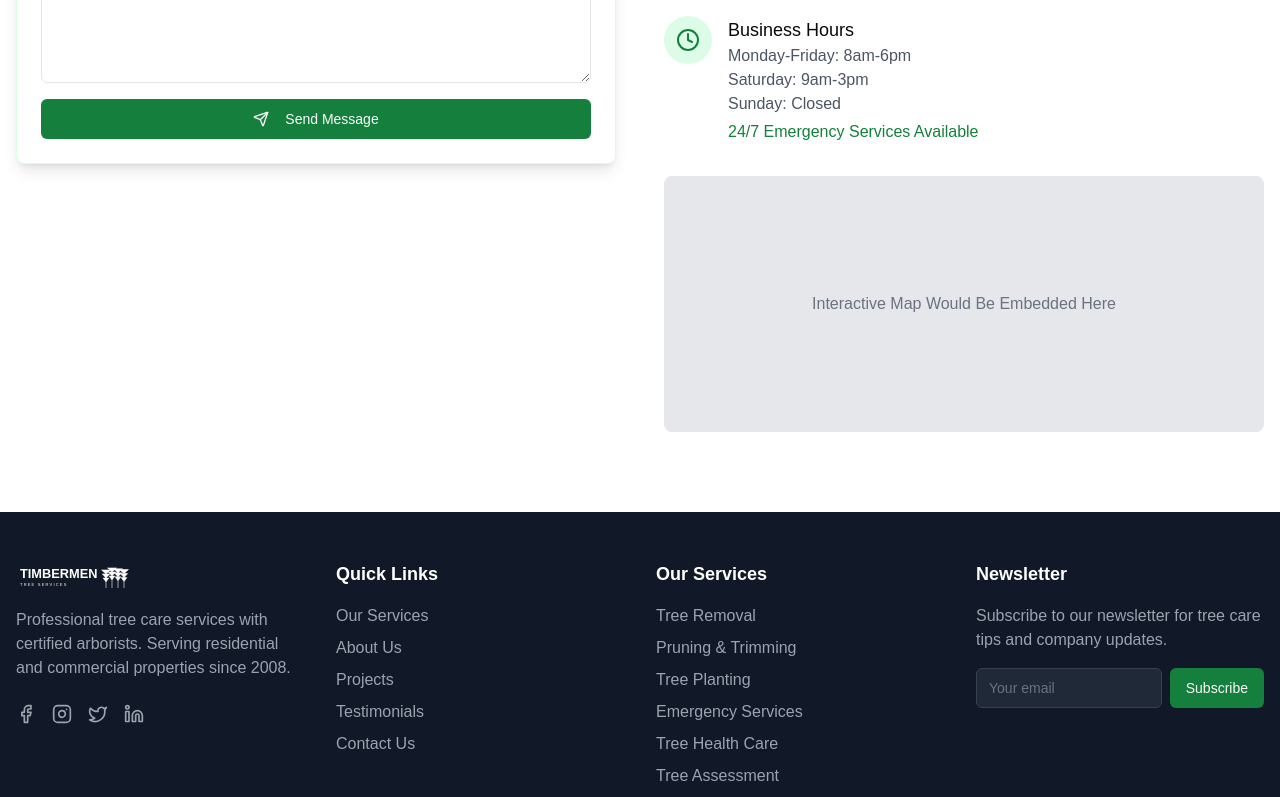
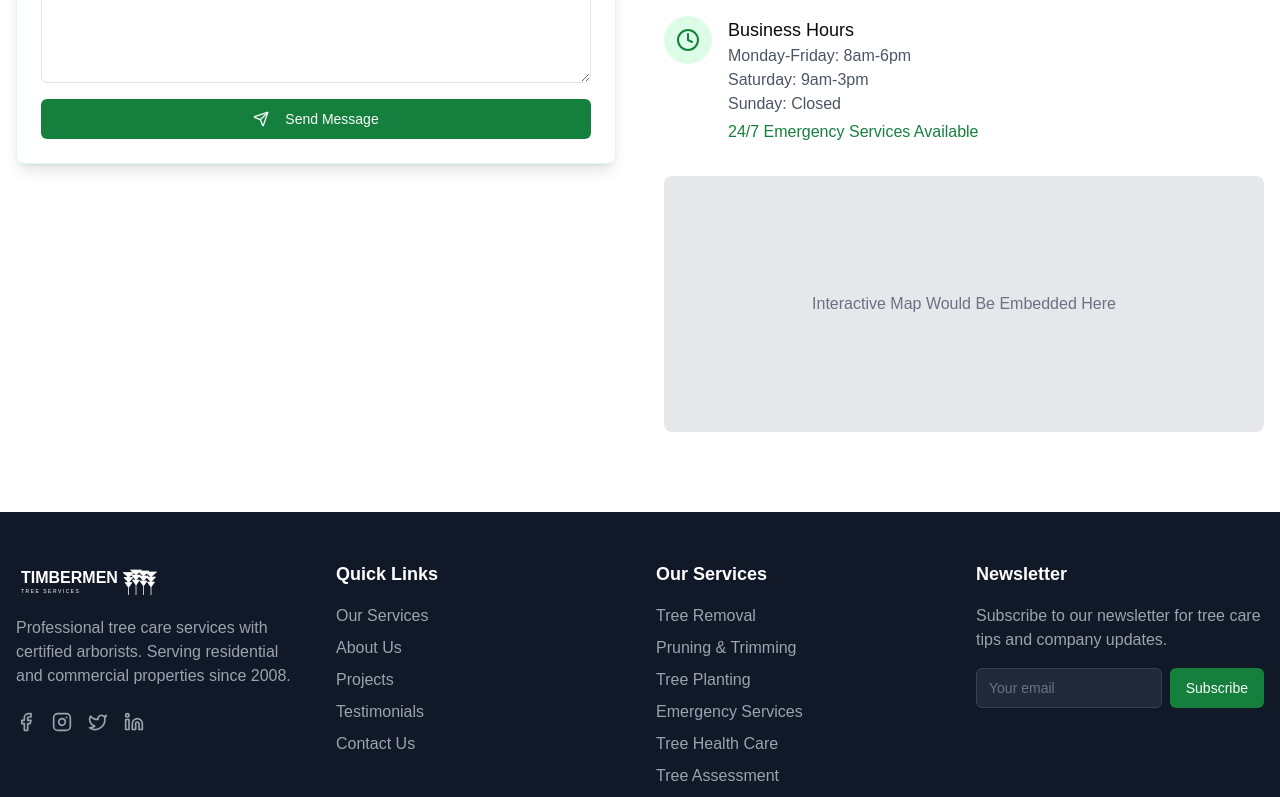
Before and after one commit to EGOD21/arborist-website, a Next.js app: page / in a window 1280 px wide. Shown: the part 4676-5473 px from the top of the page. Built offline with nearby package versions, Linux system fonts and the light colour scheme.

Commit message:
Adjust footer logo sizing
cgen-3f5172128bca4292bb483bb529168853

```diff
--- a/components/footer.tsx
+++ b/components/footer.tsx
@@ -21,9 +21,9 @@ export default function Footer() {
               <Image
                 src="/timbermen-logo.svg"
                 alt="TIMBERMEN TREE SERVICES"
-                width={200}
-                height={60}
-                className="h-8 w-auto brightness-0 invert"
+                width={300}
+                height={80}
+                className="h-10 w-auto brightness-0 invert"
               />
             </div>
             <p className="text-gray-400 mb-6">
```
